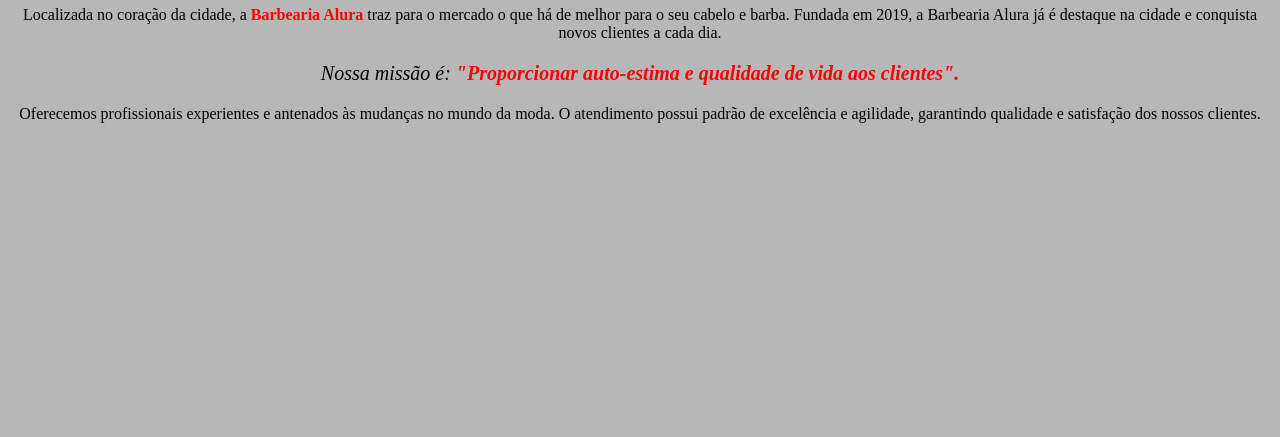
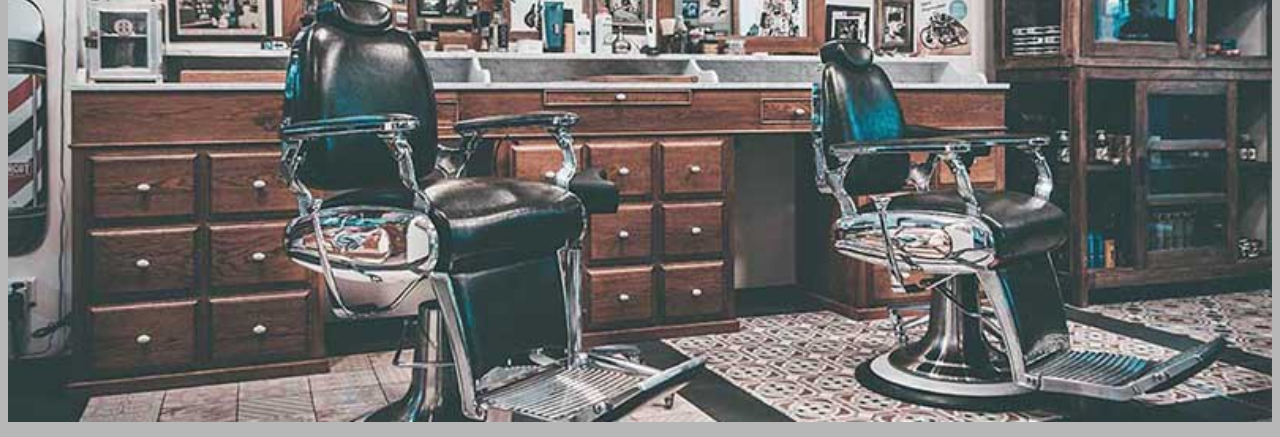
Before and after one commit to marcelopaludetto/live-html-css, a plain HTML site: page src/index.html in a window 1280 px wide. Shown: the part 60-497 px from the top of the page. Drawn offline with Linux system fonts and the light colour scheme.

Commit message:
aula 14 rco

```diff
--- a/src/index.html
+++ b/src/index.html
@@ -5,11 +5,13 @@
 </head>
 
 <body>
+
+<img id="banner" src="banner.jpg">
 <h1> Sobre a Barbearia Alura </h1>
 
 <p>Localizada no coração da cidade, a <strong> Barbearia Alura </strong> traz para o mercado o que há de melhor para o seu cabelo e barba. Fundada em 2019, a Barbearia Alura já é destaque na cidade e conquista novos clientes a cada dia.</p>
 
-<p style="font-size:20px"><em>Nossa missão é: <strong>"Proporcionar auto-estima e qualidade de vida aos clientes".</em></strong></p>
+<p id="missao"><em>Nossa missão é: <strong>"Proporcionar auto-estima e qualidade de vida aos clientes".</em></strong></p>
 
 <p>Oferecemos profissionais experientes e antenados às mudanças no mundo da moda. O atendimento possui padrão de excelência e agilidade, garantindo qualidade e satisfação dos nossos clientes.</p>
 </body>
--- a/src/style.css
+++ b/src/style.css
@@ -13,5 +13,12 @@
 
 h1{
 	text-align: center;
+ }
 
- }
+#missao{
+	font-size: 30px;
+}
+
+#banner{
+	width: 100%;
+}
```
